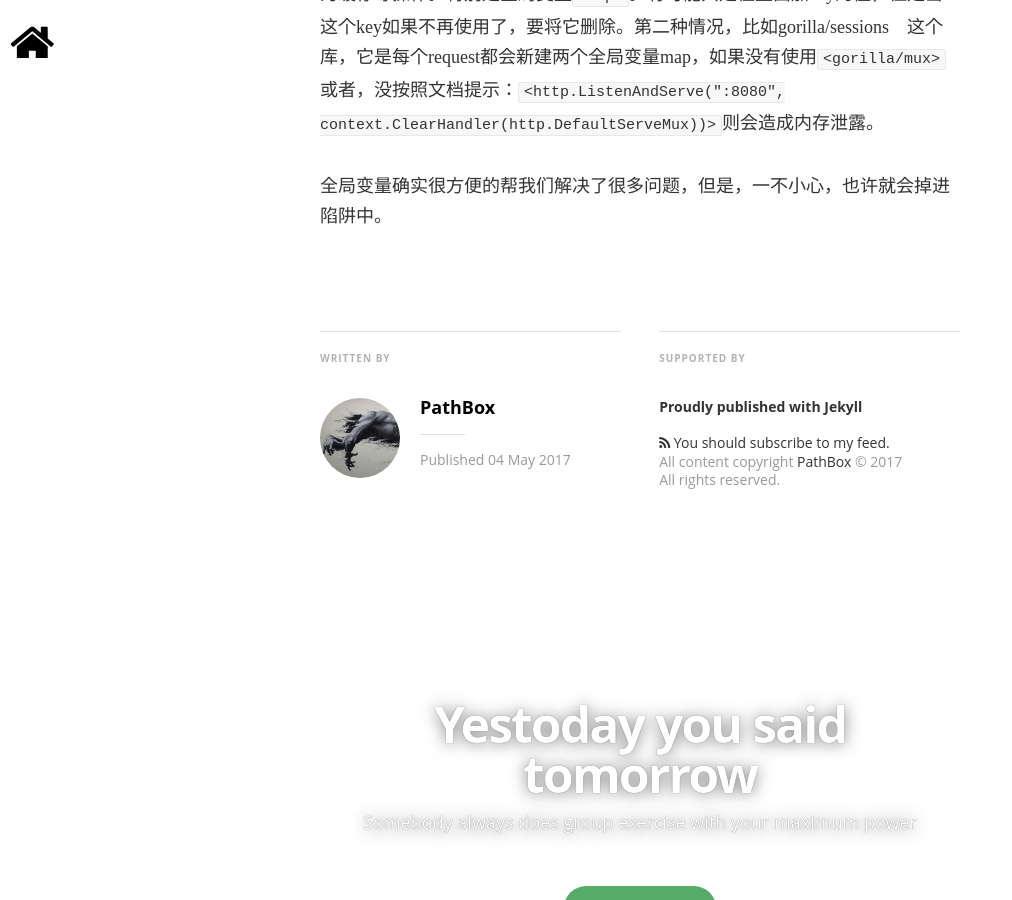
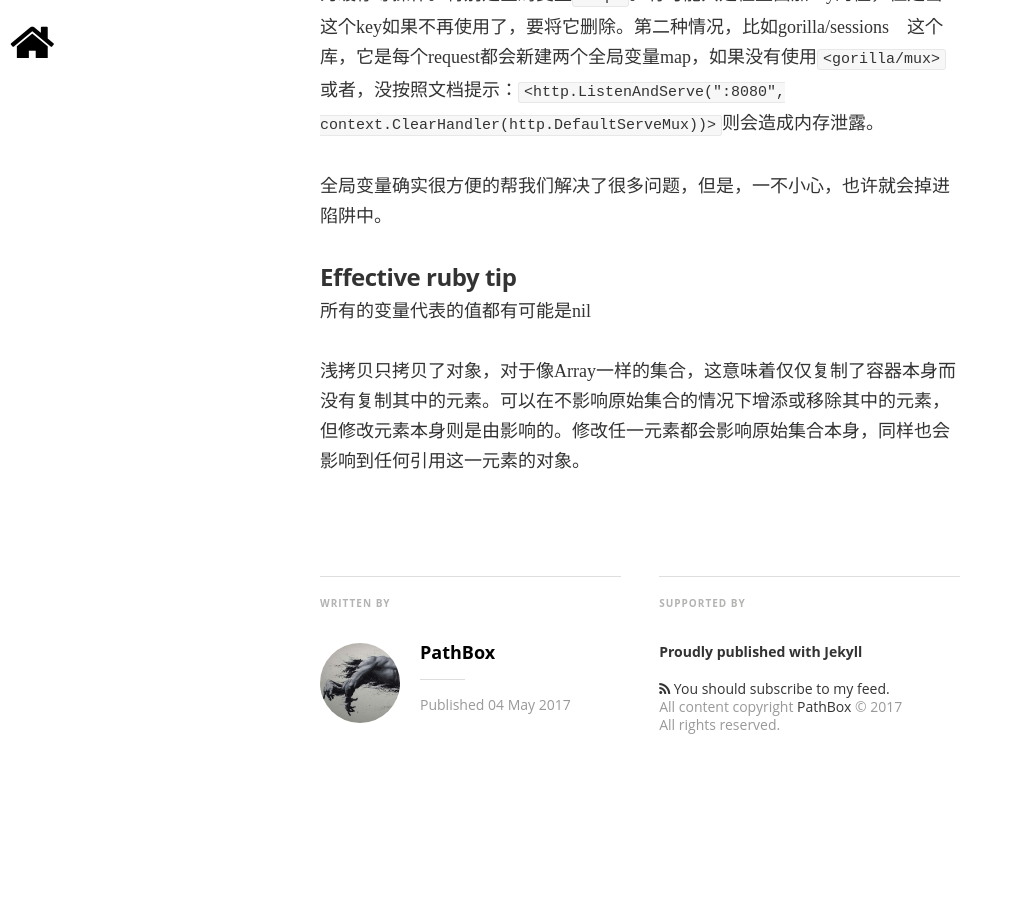
Before and after one commit to pathbox/pathbox.github.io, a Jekyll site: the page built from _posts/2017-05-04-work-summary-in-Udesk-four.md, in a window 1280 px wide and 900 px high, scrolled down 4822 px. Shown: the whole window, without its empty margins (0-1012 px from the left). Built offline with Jekyll 4.4.1, drawn with Linux system fonts in a browser that asks for light colours; nearby versions of some CDN libraries; some web fonts are replaced; comment, search, counter and statistics services are not loaded.

Commit message:
Effective ruby tip

```diff
--- a/_posts/2017-05-04-work-summary-in-Udesk-four.md
+++ b/_posts/2017-05-04-work-summary-in-Udesk-four.md
@@ -113,3 +113,8 @@ C 如果没有路由满足，调用NotFoundHandler的ServeHttp
 如果用的别人的Gem或Go 的库有用了全局变量，要注意是否会造成内存泄露。如何识别？ 当你的application 内存持续增长，但是负载其实不多的时候，很有可能是这个原因。特别是Go的库。因为在Go的中，很多库都会使用全局变量，用来作为缓存等操作。特别是全局变量`<map>`。有可能只是往里面加key的值，但是当这个key如果不再使用了，要将它删除。第二种情况，比如gorilla/sessions　这个库，它是每个request都会新建两个全局变量map，如果没有使用`<gorilla/mux>`或者，没按照文档提示：`<http.ListenAndServe(":8080", context.ClearHandler(http.DefaultServeMux))>`则会造成内存泄露。
 
 全局变量确实很方便的帮我们解决了很多问题，但是，一不小心，也许就会掉进陷阱中。
+
+##### Effective ruby tip
+所有的变量代表的值都有可能是nil
+
+浅拷贝只拷贝了对象，对于像Array一样的集合，这意味着仅仅复制了容器本身而没有复制其中的元素。可以在不影响原始集合的情况下增添或移除其中的元素，但修改元素本身则是由影响的。修改任一元素都会影响原始集合本身，同样也会影响到任何引用这一元素的对象。
```
